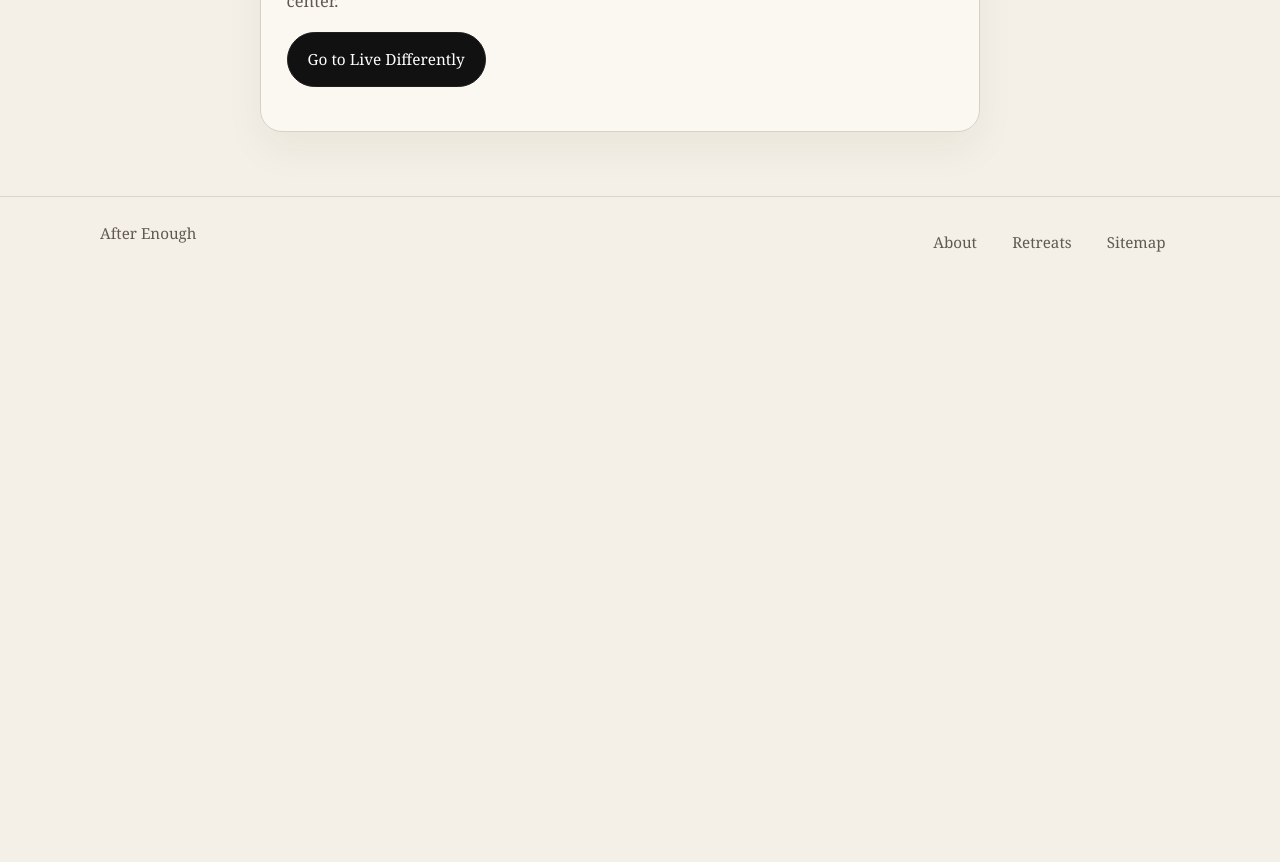
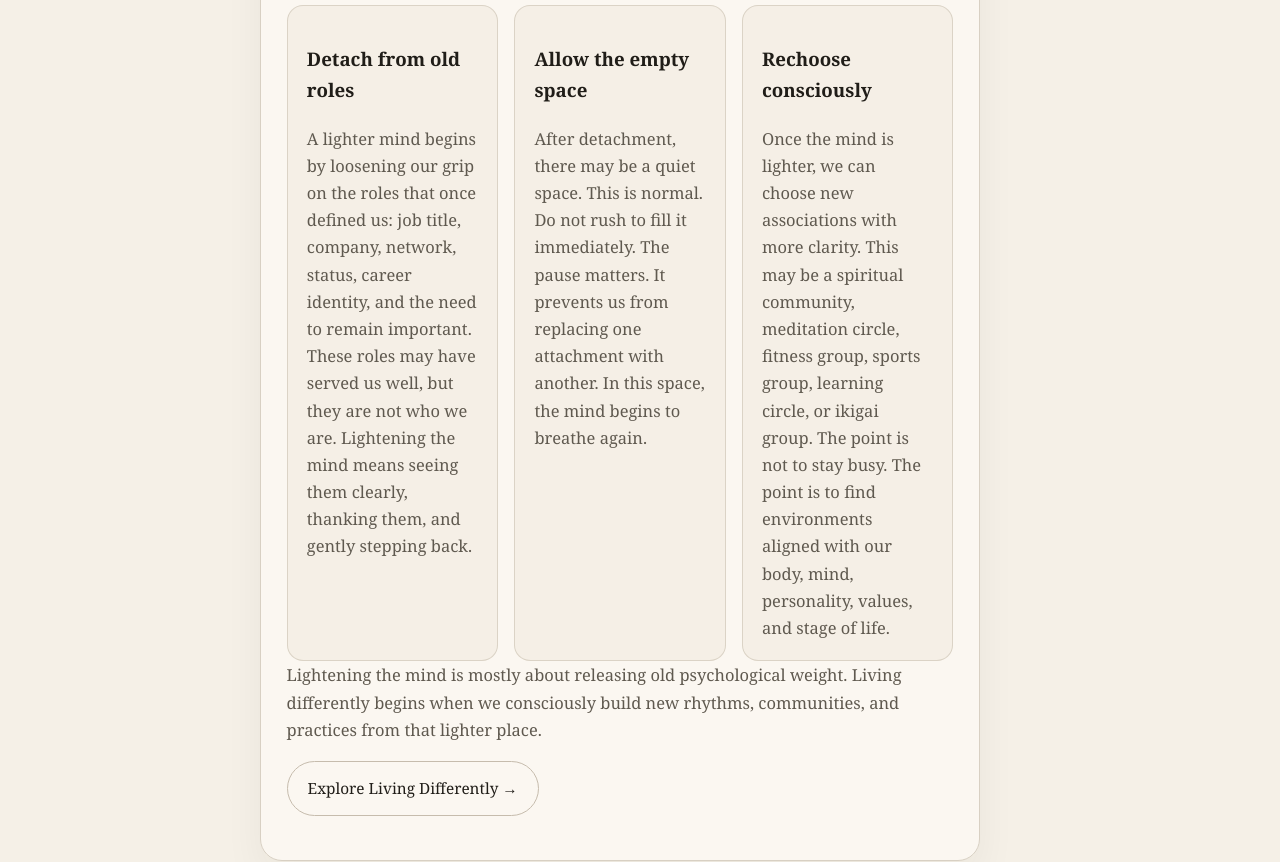
Before and after one commit to naveenniverthy/after-enough, a Next.js app: page /lighten-the-mind in a window 1280 px wide. Shown: the part 1940-2802 px from the top of the page. Before the commit the page ends 2236 px from the top, so only its background shows below. Built offline with nearby package versions, Linux system fonts and the light colour scheme.

Commit message:
lighten the mind addition

```diff
--- a/app/lighten-the-mind/page.jsx
+++ b/app/lighten-the-mind/page.jsx
@@ -85,6 +85,60 @@ export default function LightenTheMindPage() {
         </section>
 
         <section className="panel prose">
+          <h2>Let Go, Pause, Rechoose</h2>
+
+          <p className="essay-intro-emphasis">Detach → Pause → Rechoose</p>
+
+          <div className="stack-grid stack-grid--three">
+            <article className="soft-card">
+              <h3>Detach from old roles</h3>
+              <p>
+                A lighter mind begins by loosening our grip on the roles that
+                once defined us: job title, company, network, status, career
+                identity, and the need to remain important. These roles may
+                have served us well, but they are not who we are. Lightening
+                the mind means seeing them clearly, thanking them, and gently
+                stepping back.
+              </p>
+            </article>
+
+            <article className="soft-card">
+              <h3>Allow the empty space</h3>
+              <p>
+                After detachment, there may be a quiet space. This is normal.
+                Do not rush to fill it immediately. The pause matters. It
+                prevents us from replacing one attachment with another. In this
+                space, the mind begins to breathe again.
+              </p>
+            </article>
+
+            <article className="soft-card">
+              <h3>Rechoose consciously</h3>
+              <p>
+                Once the mind is lighter, we can choose new associations with
+                more clarity. This may be a spiritual community, meditation
+                circle, fitness group, sports group, learning circle, or ikigai
+                group. The point is not to stay busy. The point is to find
+                environments aligned with our body, mind, personality, values,
+                and stage of life.
+              </p>
+            </article>
+          </div>
+
+          <p>
+            Lightening the mind is mostly about releasing old psychological
+            weight. Living differently begins when we consciously build new
+            rhythms, communities, and practices from that lighter place.
+          </p>
+
+          <p>
+            <Link className="button-link button-link--quiet" href="/live-differently">
+              Explore Living Differently →
+            </Link>
+          </p>
+        </section>
+
+        <section className="panel prose">
           <h2>Next step</h2>
           <p>
             When the mind becomes lighter, life itself can be reorganized
```
